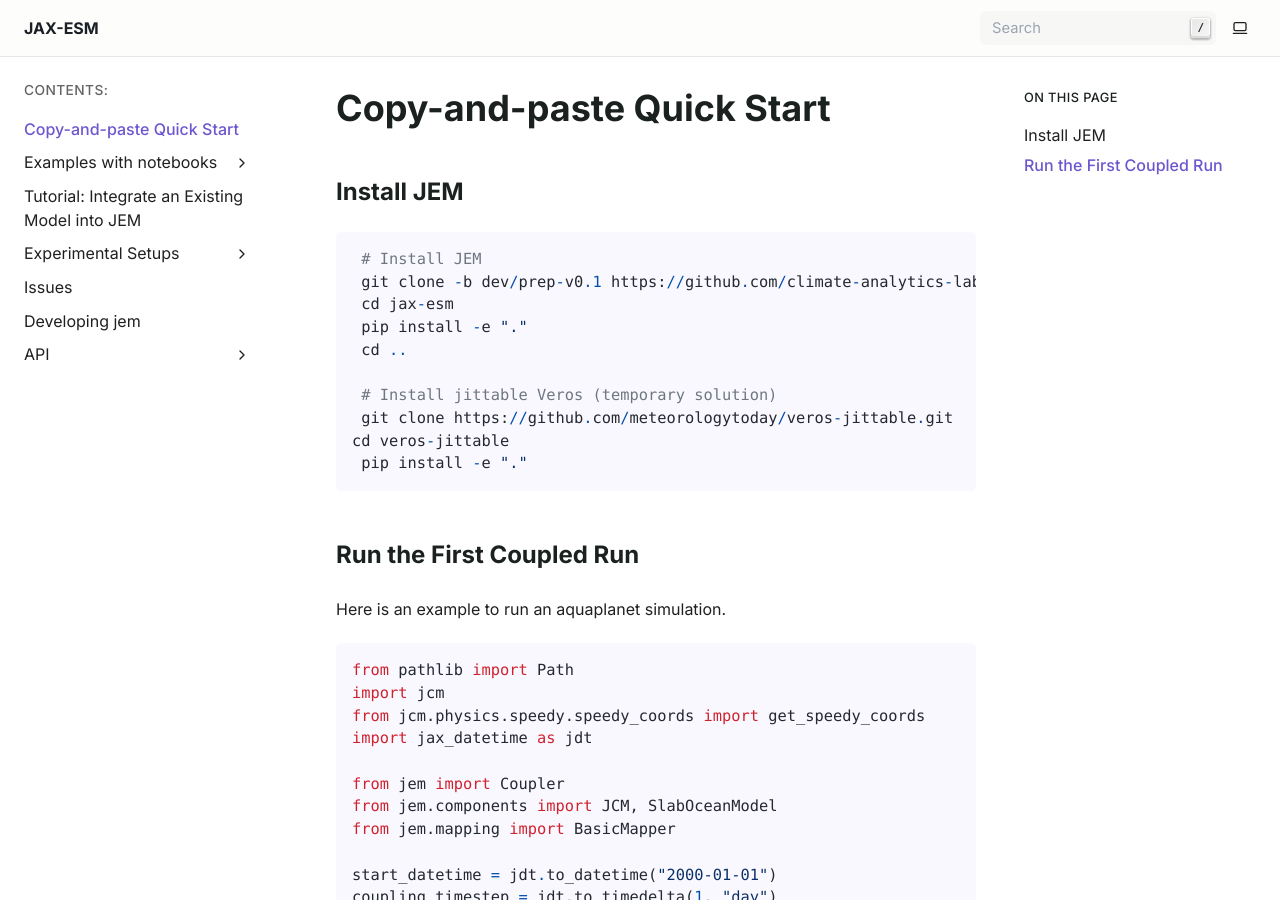
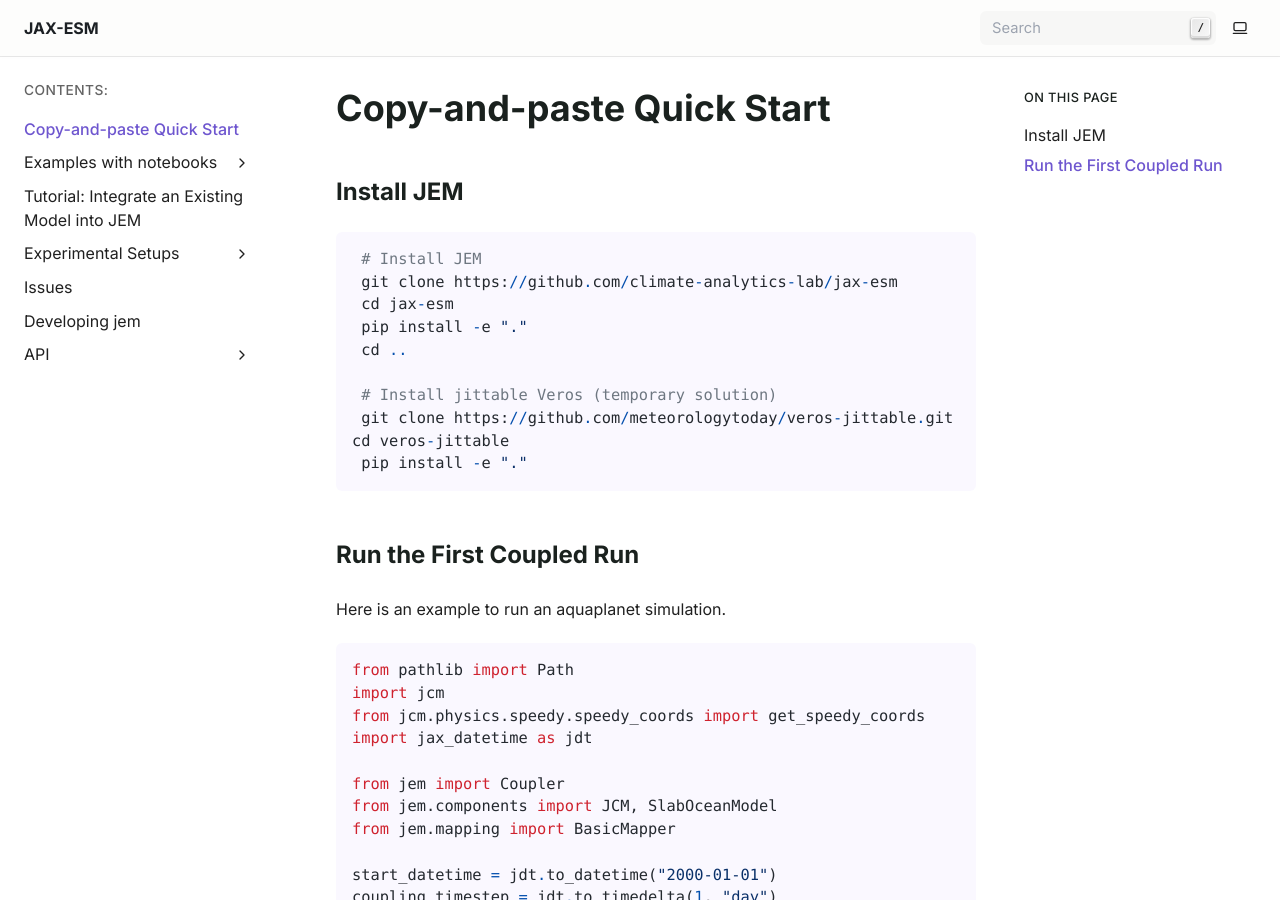
Before and after one commit to climate-analytics-lab/jax-esm, a Sphinx documentation site: the page built from docs/source/quick_start.rst, in a window 1280 px wide and 900 px high. Built offline with Sphinx 7.4.7, drawn with Linux system fonts in a browser that asks for light colours; pages that are not in the unit, such as notebooks, are missing from menus.

Commit message:
Update the tutorial on cloning version

```diff
--- a/docs/source/quick_start.rst
+++ b/docs/source/quick_start.rst
@@ -9,7 +9,7 @@ Install JEM
 .. code-block::
 
     # Install JEM
-    git clone -b dev/prep-v0.1 https://github.com/climate-analytics-lab/jax-esm
+    git clone https://github.com/climate-analytics-lab/jax-esm
     cd jax-esm
     pip install -e "."
     cd ..
```
Also changed, not shown: README.md (+1 -1 lines).
